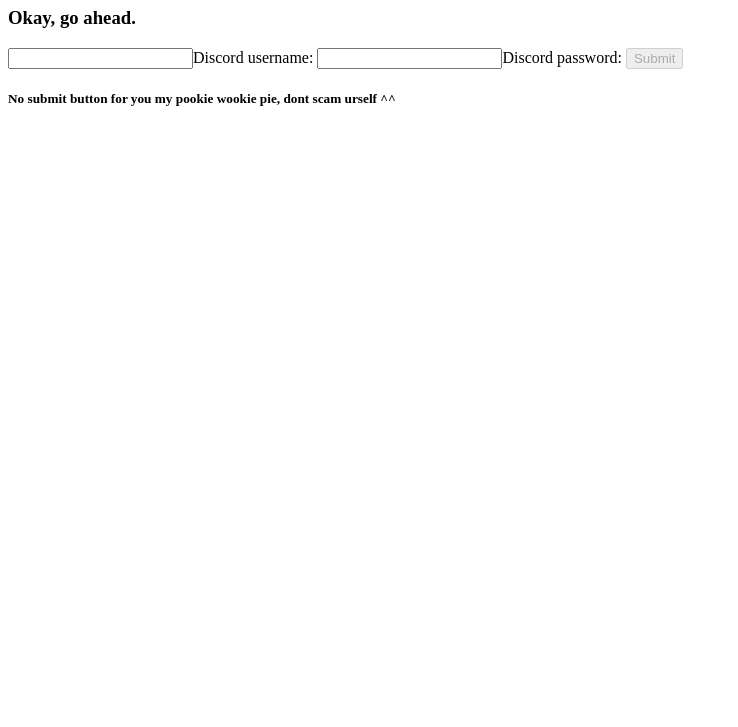
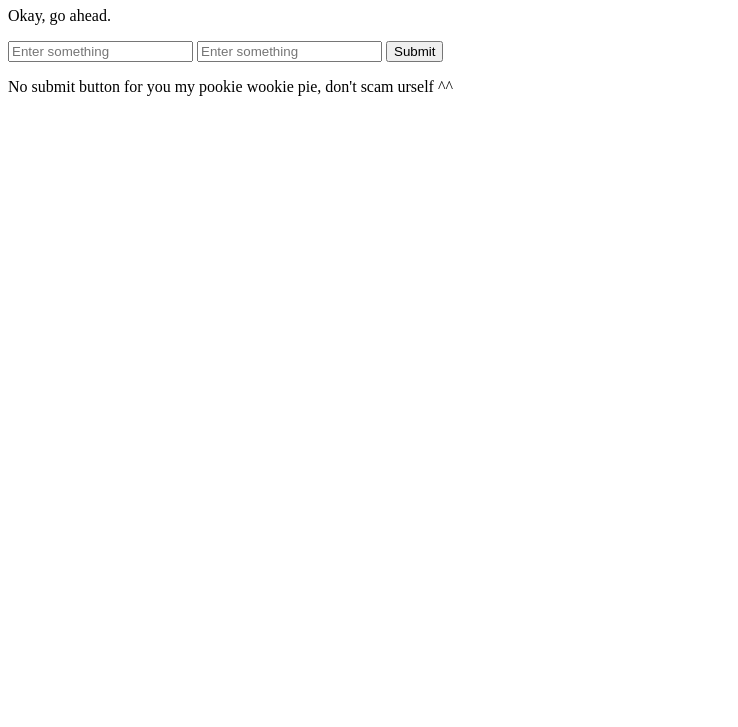
Before and after one commit to LaptopScan/laptopscan.github.io, a plain HTML site: page index.html in a window 1280 px wide. Shown: the part 73-800 px from the top of the page, without its empty margins (0-738 px from the left). Drawn offline with Linux system fonts and the light colour scheme.

Commit message:
Update index.html

```diff
--- a/index.html
+++ b/index.html
@@ -3,14 +3,20 @@
 <head>
     <meta charset="UTF-8">
     <meta name="viewport" content="width=device-width, initial-scale=1.0">
-    <title>What?!</title>
+    <title>What?!e</title>
+    <link rel="stylesheet" href="styles.css">
+    <script src="script.lua" type="text/lua"></script>
 </head>
 <body>
-<h1>You wanted to scam yourself?!</h1>
-    <h3>Okay, go ahead.</h3>
-        <input type="text">Discord username:</input>
-    <input type="text">Discord password:</input>
-    <button disabled>Submit</button>
-    <h5>No submit button for you my pookie wookie pie, dont scam urself ^^</h5>
+    <div class="container">
+        <h1>You wanted to scam yourself?!</h1>
+        <p>Okay, go ahead.</p>
+        <form id="scamForm">
+            <input type="text" placeholder="Enter something" id="input1">
+            <input type="password" placeholder="Enter something" id="input2">
+            <button type="button" id="submitBtn">Submit</button>
+        </form>
+        <p class="message">No submit button for you my pookie wookie pie, don't scam urself ^^</p>
+    </div>
 </body>
 </html>
```
